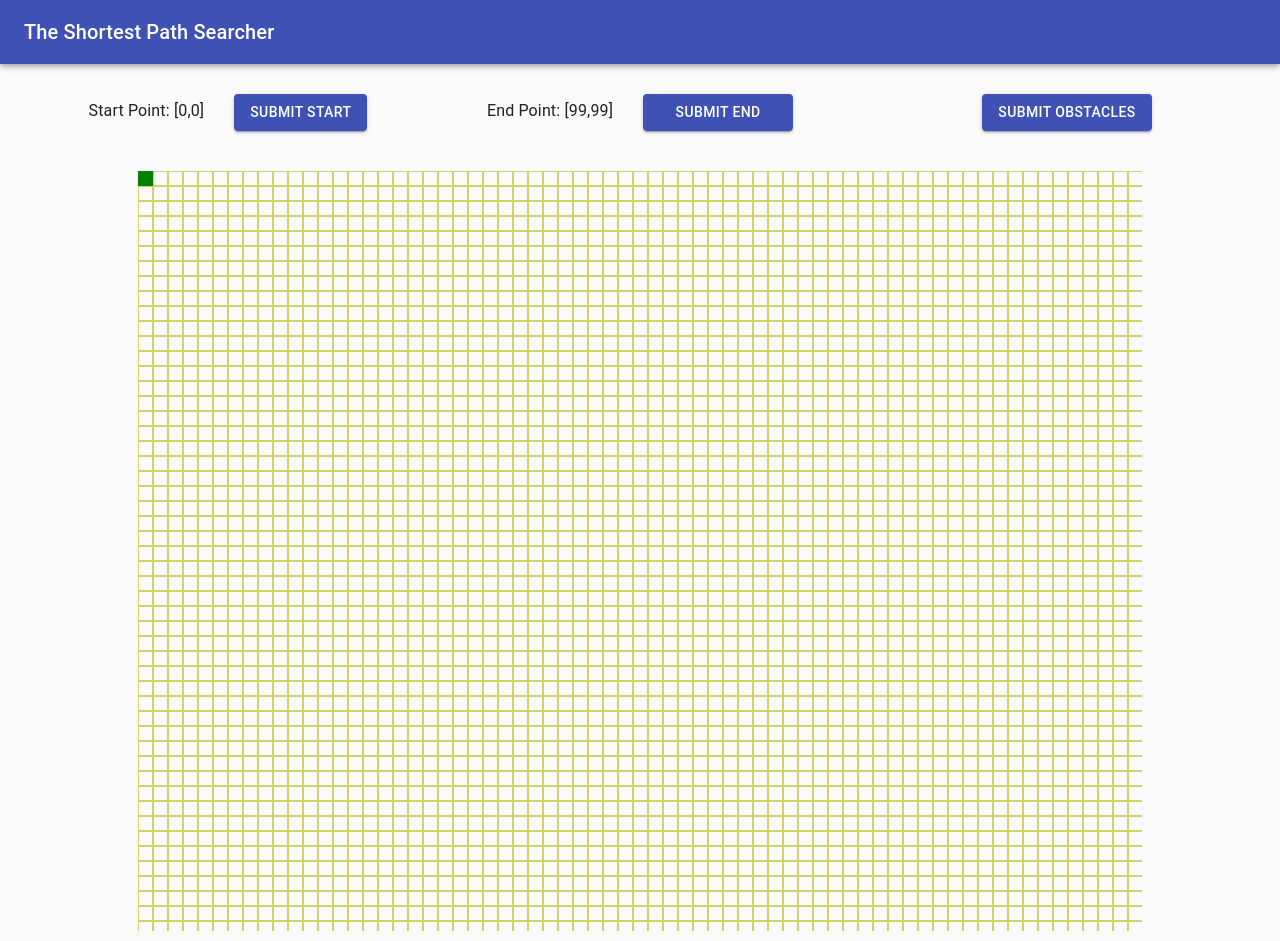
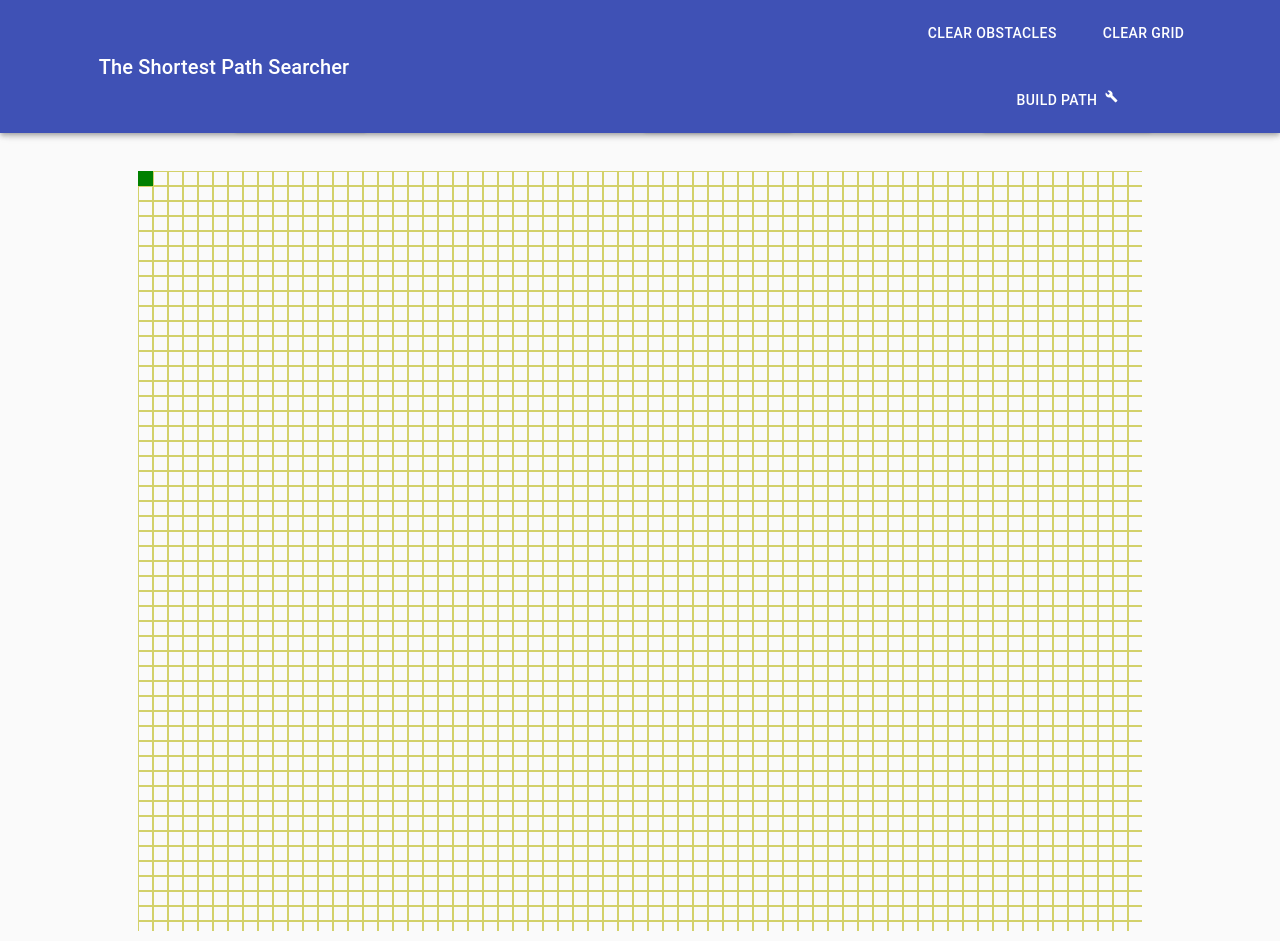
Before and after one commit to katrinDev/shortest-path, a React (Create React App) app: page / in a window 1280 px wide. Built offline with nearby package versions, Linux system fonts and the light colour scheme.

Commit message:
implement graphical path construction

```diff
--- a/public/index.html
+++ b/public/index.html
@@ -2,9 +2,9 @@
 <html lang="en">
   <head>
     <meta charset="utf-8" />
-    <link rel="icon" href="%PUBLIC_URL%/favicon.ico" />
+    <link rel="icon" href="./favicon.ico" />
     <meta name="viewport" content="width=device-width, initial-scale=1" />
-    <title>React App</title>
+    <title>The Shortest Path Searcher</title>
   </head>
   <body>
     <div id="root"></div>
--- a/src/algorithm/algorithmTimeCounter.ts
+++ b/src/algorithm/algorithmTimeCounter.ts
@@ -8,13 +8,11 @@ export default function executeAlgorithm(
 ) {
   const start = performance.now();
 
-  const resultPositions = aStarAlgorithm(grid, startPoint, endPoint);
+  const result = aStarAlgorithm(grid, startPoint, endPoint);
 
   const end = performance.now();
 
   const timeTaken = end - start;
 
-  const result = resultPositions?.map((pos) => [pos.x, pos.y]);
-
   return { result, timeTaken };
 }
--- a/src/components/appBar/HideAppBar.tsx
+++ b/src/components/appBar/HideAppBar.tsx
@@ -1,10 +1,20 @@
 import React from "react";
 import AppBar from "@material-ui/core/AppBar";
-import Toolbar from "@material-ui/core/Toolbar";
-import Typography from "@material-ui/core/Typography";
-import CssBaseline from "@material-ui/core/CssBaseline";
+import {
+  Toolbar,
+  Button,
+  Typography,
+  CssBaseline,
+  Grid,
+} from "@material-ui/core";
 import useScrollTrigger from "@material-ui/core/useScrollTrigger";
 import Slide from "@material-ui/core/Slide";
+import { makeStyles } from "@material-ui/core/styles";
+import BuildIcon from "@material-ui/icons/Build";
+import obstacles from "../../store/obstacles";
+import { buildPath } from "../mainGrid/MainGrid";
+
+const useStyles = makeStyles({ button: { fontWeight: 550, margin: "15px" } });
 
 interface Props {
   children: React.ReactElement;
@@ -22,6 +32,7 @@ function HideOnScroll(props: Props) {
 }
 
 export default function HideAppBar(props: Props) {
+  const classes = useStyles();
   return (
     <>
       <React.Fragment>
@@ -29,7 +40,40 @@ export default function HideAppBar(props: Props) {
         <HideOnScroll {...props}>
           <AppBar>
             <Toolbar>
-              <Typography variant="h6">The Shortest Path Searcher</Typography>
+              <Grid
+                container
+                spacing={2}
+                justifyContent="space-between"
+                alignItems="center"
+              >
+                <Grid item xs={4}>
+                  <Typography variant="h6">
+                    The Shortest Path Searcher
+                  </Typography>
+                </Grid>
+
+                <Grid item xs={4}>
+                  <Button
+                    color="inherit"
+                    className={classes.button}
+                    onClick={() => obstacles.clearObstacles()}
+                  >
+                    Clear Obstacles
+                  </Button>
+                  <Button color="inherit" className={classes.button}>
+                    Clear Grid
+                  </Button>
+                  <Button
+                    color="inherit"
+                    className={classes.button}
+                    style={{ marginRight: 0 }}
+                    onClick={() => buildPath()}
+                  >
+                    Build Path
+                  </Button>
+                  <BuildIcon style={{ marginTop: 18, fontSize: "small" }} />
+                </Grid>
+              </Grid>
             </Toolbar>
           </AppBar>
         </HideOnScroll>
--- a/src/components/mainGrid/MainGrid.tsx
+++ b/src/components/mainGrid/MainGrid.tsx
@@ -5,6 +5,8 @@ import { Container } from "@material-ui/core";
 import { observer } from "mobx-react-lite";
 import startAndEndPoints from "../../store/startAndEndPoints";
 import obstacles from "../../store/obstacles";
+import executeAlgorithm from "../../algorithm/algorithmTimeCounter";
+import Position from "../../algorithm/basicClasses/positionClass";
 
 interface RenderCellProps {
   columnIndex: number;
@@ -13,6 +15,32 @@ interface RenderCellProps {
   style: React.CSSProperties;
 }
 
+let graphicalPath: (path: Position[] | null) => void;
+
+export const buildPath = () => {
+  const start = startAndEndPoints.startPoint;
+  const end = startAndEndPoints.endPoint;
+  const obstaclesArray = obstacles.obstacles;
+
+  let grid = [];
+
+  for (let i = 0; i < 100; i++) {
+    let row = [];
+    for (let j = 0; j < 100; j++) {
+      const isObstacle = obstaclesArray.some(
+        (item) => item.x === i && item.y === j
+      );
+      row.push(isObstacle ? 1 : 0);
+    }
+    grid.push(row);
+  }
+
+  const { result: path, timeTaken: time } = executeAlgorithm(grid, start, end);
+
+  console.log({ path, time });
+
+  graphicalPath(path);
+};
 
 export default observer(function MainGrid() {
   const columnCount = 100;
@@ -21,16 +49,33 @@ export default observer(function MainGrid() {
   const rowHeight = 15;
 
   const gridRef = useRef<Grid>(null);
+  const [resultPath, setResultPath] = useState<Position[] | null>([]);
 
   const grid = Array(rowCount)
     .fill(0)
     .map(() => Array(columnCount));
+
+  graphicalPath = (path: Position[] | null) => {
+    setResultPath(path);
+
+    path?.forEach((point) => {
+      gridRef.current?.recomputeGridSize({
+        rowIndex: point.x,
+        columnIndex: point.y,
+      });
+      gridRef.current?.forceUpdate();
+    });
+  };
 
   function renderCell({ columnIndex, key, rowIndex, style }: RenderCellProps) {
     const start = startAndEndPoints.startPoint;
     const end = startAndEndPoints.endPoint;
 
     const isAnObtacle = obstacles.obstacles.some(
+      (item) => item.x === rowIndex && item.y === columnIndex
+    );
+
+    const isPathPart = resultPath?.some(
       (item) => item.x === rowIndex && item.y === columnIndex
     );
 
@@ -41,6 +86,8 @@ export default observer(function MainGrid() {
         ? { ...style, background: "#FF8210", border: 0 }
         : isAnObtacle
         ? { ...style, background: "#DF362D", border: 0 }
+        : isPathPart
+        ? { ...style, background: "#81B622", border: 0 }
         : style;
 
     return (
```
Also changed, not shown: 1 other file (tests, documents, lock files or other folders).
